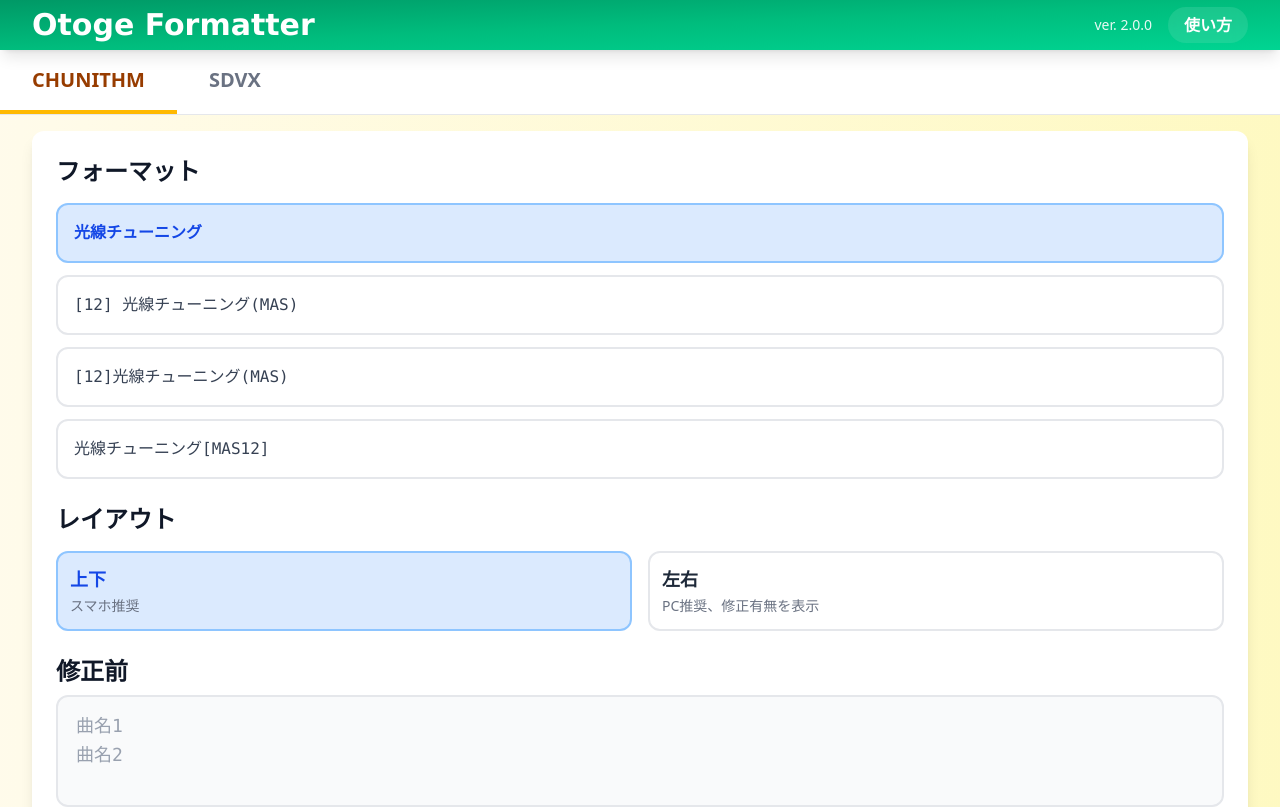
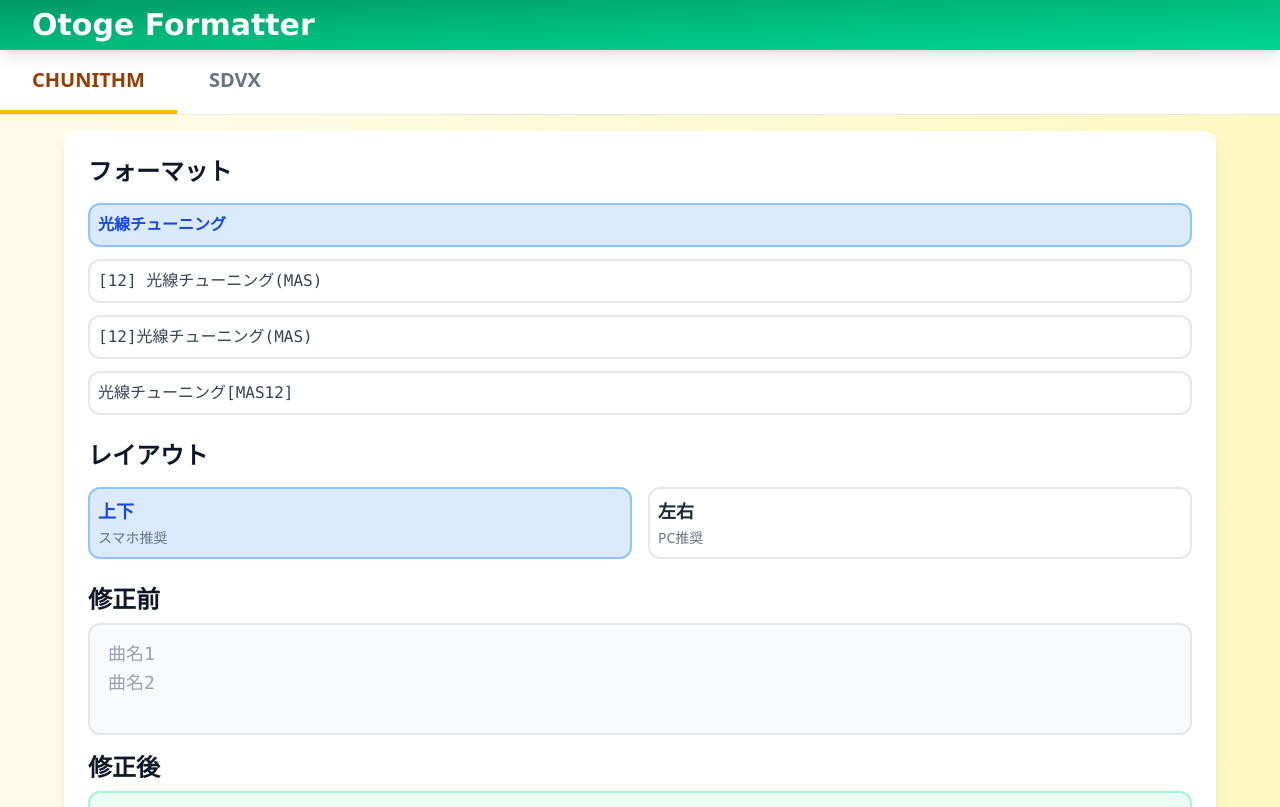
Before and after one commit to sto9/OtogeFormatterPage, a Vue app: page / in a window 1280 px wide. Shown: the top 807 px of the page. Built offline with nearby package versions, Linux system fonts and the light colour scheme.

Commit message:
デザイン

```diff
--- a/src/App.vue
+++ b/src/App.vue
@@ -2,6 +2,7 @@
 import { ref, onMounted, computed, watch } from 'vue'
 import NavBar from './components/NavBar.vue'
 import MainContent from './components/MainContent.vue'
+import VersionDisplay from './components/VersionDisplay.vue'
 import {
   GAMEMODE_CHUNITHM,
   DEFAULT_FORMAT_OPTIONS,
@@ -101,7 +102,13 @@
 </script>
 
 <template>
-  <div>
+  <div
+    class="min-h-screen transition-all duration-300"
+    :class="{
+      'bg-gradient-to-r from-amber-50 to-yellow-100': gamemode === 0,
+      'bg-gradient-to-r from-cyan-50 to-pink-100': gamemode === 1,
+    }"
+  >
     <!-- Header -->
     <NavBar />
 
@@ -123,6 +130,9 @@
       @update:inputText="inputText = $event"
       @processCorrection="processCorrectionHandler"
     />
+
+    <!-- Version Display -->
+    <VersionDisplay />
   </div>
 </template>
 
--- a/src/components/ContentArea.vue
+++ b/src/components/ContentArea.vue
@@ -1,13 +1,7 @@
 <template>
-  <div
-    class="min-h-[calc(100vh-120px)] pb-4 transition-all duration-300"
-    :class="{
-      'bg-gradient-to-r from-amber-50 to-yellow-100': gamemode === GAMEMODE_CHUNITHM,
-      'bg-gradient-to-r from-cyan-50 to-pink-100': gamemode === GAMEMODE_SDVX,
-    }"
-  >
-    <div class="w-full px-8 py-4">
-      <div class="max-w-7xl mx-auto bg-white rounded-xl shadow-lg p-6">
+  <div class="min-h-[calc(100vh-50px)] pb-4">
+    <div class="w-full px-4 md:px-8 lg:px-12 xl:px-16 py-4">
+      <div class="max-w-7xl mx-auto bg-white rounded-xl shadow-lg p-4 md:p-6">
         <!-- Format Selection -->
         <FormatSelection
           :formatOptions="formatOptions"
--- a/src/components/FormatSelection.vue
+++ b/src/components/FormatSelection.vue
@@ -6,7 +6,7 @@
       <label
         v-for="option in formatOptions"
         :key="option.id"
-        class="flex items-center p-4 rounded-xl cursor-pointer transition-colors duration-100 border-2"
+        class="flex items-center p-2 rounded-xl cursor-pointer transition-colors duration-100 border-2"
         :class="selectedFormat === option.value ? 'bg-blue-100 border-blue-300' : 'border-gray-200 hover:bg-gray-100'"
         :for="option.id"
       >
--- a/src/components/HorizontalTextAreaDisplay.vue
+++ b/src/components/HorizontalTextAreaDisplay.vue
@@ -5,7 +5,7 @@
     <div class="grid grid-cols-2 gap-4">
       <!-- Input Section -->
       <div>
-        <label class="block text-2xl font-extrabold text-gray-900 mb-2">修正前</label>
+        <label class="block text-2xl font-extrabold text-gray-900 mb-2 whitespace-nowrap">修正前</label>
         <div class="relative">
           <textarea
             id="input-multi-yoko"
@@ -20,7 +20,7 @@
           <!-- Placeholder -->
           <div
             v-if="showPlaceholder"
-            class="absolute top-4 left-5 text-gray-400 text-lg leading-relaxed pointer-events-none bg-transparent z-10 whitespace-pre-line font-mono"
+            class="absolute top-4 left-5 text-gray-400 text-lg leading-relaxed pointer-events-none bg-transparent z-10 whitespace-pre font-mono"
             v-html="placeholderText"
           ></div>
         </div>
@@ -28,7 +28,7 @@
 
       <!-- Output Section -->
       <div>
-        <label class="block text-2xl font-extrabold text-gray-900 mb-2">修正後</label>
+        <label class="block text-2xl font-extrabold text-gray-900 mb-2 whitespace-nowrap">修正後</label>
         <div
           class="w-full px-4 py-3 border-2 border-emerald-200 rounded-xl bg-emerald-50 font-mono text-lg whitespace-pre-line"
           :style="{ minHeight: dynamicHeight }"
--- a/src/components/LayoutSelection.vue
+++ b/src/components/LayoutSelection.vue
@@ -4,7 +4,7 @@
     <h3 class="text-2xl font-extrabold mb-4 text-gray-900">レイアウト</h3>
     <div class="grid grid-cols-2 gap-4">
       <label
-        class="flex items-center p-3 rounded-xl cursor-pointer transition-colors duration-100 border-2"
+        class="flex items-center p-2 rounded-xl cursor-pointer transition-colors duration-100 border-2"
         :class="selectedLayout === 'tate' ? 'bg-blue-100 border-blue-300' : 'border-gray-200 hover:bg-gray-100'"
         for="layout-tate"
       >
@@ -27,7 +27,7 @@
         </div>
       </label>
       <label
-        class="flex items-center p-3 rounded-xl cursor-pointer transition-colors duration-100 border-2"
+        class="flex items-center p-2 rounded-xl cursor-pointer transition-colors duration-100 border-2"
         :class="selectedLayout === 'yoko' ? 'bg-blue-100 border-blue-300' : 'border-gray-200 hover:bg-gray-100'"
         for="layout-yoko"
       >
@@ -46,7 +46,7 @@
             :class="selectedLayout === 'yoko' ? 'text-blue-700' : 'text-gray-800'"
             >左右</span
           >
-          <span class="text-sm text-gray-500">PC推奨、修正有無を表示</span>
+          <span class="text-sm text-gray-500">PC推奨</span>
         </div>
       </label>
     </div>
--- a/src/components/NavBar.vue
+++ b/src/components/NavBar.vue
@@ -2,33 +2,15 @@
   <div
     class="fixed top-0 left-0 w-screen h-[50px] z-50 bg-gradient-to-br from-emerald-600 via-emerald-500 to-emerald-400 shadow-lg"
   >
-    <div class="flex items-center justify-between h-full px-8">
+    <div class="flex items-center h-full px-8">
       <div class="text-white text-3xl font-black" style="font-family: Verdana, Geneva, sans-serif">
         Otoge Formatter
-      </div>
-      <div class="flex items-center">
-        <span class="text-white/90 text-sm mr-4">ver. {{ version }}</span>
-        <a
-          href="https://github.com/sto9/chunicorrection"
-          class="px-4 py-1.5 rounded-full bg-white/10 backdrop-blur-sm transition-all duration-300 text-white no-underline hover:bg-white/20 font-semibold"
-        >
-          使い方
-        </a>
       </div>
     </div>
   </div>
 </template>
 
 <script setup lang="ts">
-import { getVersionInfo } from '@/utils/version'
-import { ref, onMounted } from 'vue'
-
-const version = ref('-')
-
-onMounted(async () => {
-  const versionInfo = await getVersionInfo()
-  version.value = versionInfo.version
-})
 </script>
 
 <style scoped></style>
--- /dev/null
+++ b/src/components/VersionDisplay.vue
@@ -0,0 +1,19 @@
+<template>
+  <div class="text-right pr-4 pb-4 text-gray-500 text-sm">
+    ver. {{ version }}
+  </div>
+</template>
+
+<script setup lang="ts">
+import { getVersionInfo } from '@/utils/version'
+import { ref, onMounted } from 'vue'
+
+const version = ref('-')
+
+onMounted(async () => {
+  const versionInfo = await getVersionInfo()
+  version.value = versionInfo.version
+})
+</script>
+
+<style scoped></style>
--- a/src/components/VerticalTextAreaDisplay.vue
+++ b/src/components/VerticalTextAreaDisplay.vue
@@ -2,7 +2,7 @@
   <!-- Vertical Layout -->
   <div class="space-y-4">
     <div>
-      <label for="input-multi-tate" class="block text-2xl font-extrabold text-gray-900 mb-2"
+      <label for="input-multi-tate" class="block text-2xl font-extrabold text-gray-900 mb-2 whitespace-nowrap"
         >修正前</label
       >
       <div class="relative">
@@ -17,13 +17,13 @@
         ></textarea>
         <div
           v-if="showPlaceholder"
-          class="absolute top-4 left-5 text-gray-400 text-lg leading-relaxed pointer-events-none bg-transparent z-10 whitespace-pre-line font-mono"
+          class="absolute top-4 left-5 text-gray-400 text-lg leading-relaxed pointer-events-none bg-transparent z-10 whitespace-pre font-mono"
           v-html="placeholderText"
         ></div>
       </div>
     </div>
     <div>
-      <label for="output-multi-tate" class="block text-2xl font-extrabold text-gray-900 mb-2"
+      <label for="output-multi-tate" class="block text-2xl font-extrabold text-gray-900 mb-2 whitespace-nowrap"
         >修正後</label
       >
       <div
--- a/src/utils/constants.ts
+++ b/src/utils/constants.ts
@@ -43,8 +43,8 @@
 
 // サンプルデータ
 const SAMPLE_SONGS = [
-  { title: '曲名1', diff: '難易度', level: 'レベル' },
-  { title: '曲名2', diff: '難易度', level: 'レベル' }
+  { title: '曲名1', diff: 'Diff', level: 'Lv' },
+  { title: '曲名2', diff: 'Diff', level: 'Lv' }
 ]
 
 function isMatchSymbol(s: string, i: number, symbol: string): boolean {
```
Also changed, not shown: 5 other files (tests, documents, lock files or other folders).
